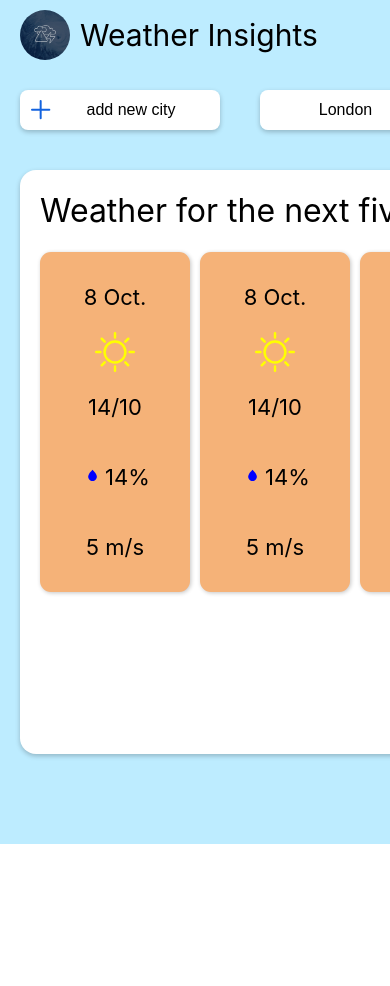
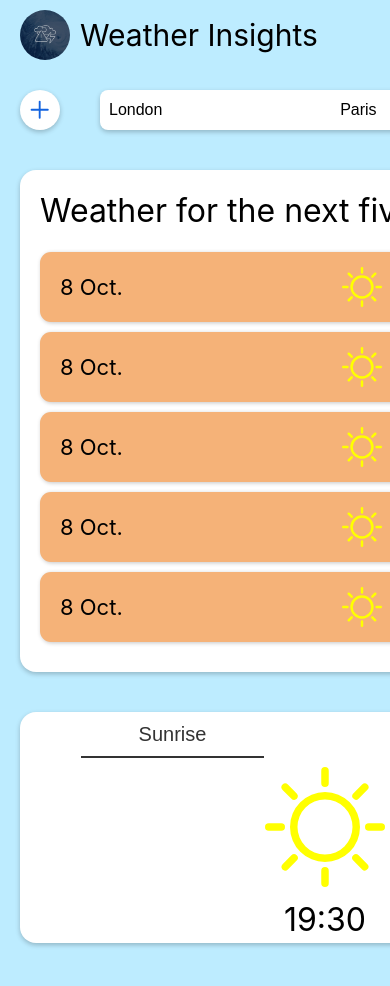
Before and after one commit to data-opser/weather-insights, a React (Create React App) app in the folder frontend/: page / in a window 390 px wide. Shown: the top 986 px of the page. Before the commit the page ends 844 px from the top, so only its background shows below. Built offline with nearby package versions, Linux system fonts and the light colour scheme.

Commit message:
media query main page

```diff
--- a/frontend/src/components/CityList.js
+++ b/frontend/src/components/CityList.js
@@ -46,6 +46,7 @@ function CityList() {
       >
         Kharkiv
       </button>
+
     </div>
   );
 }
--- a/frontend/src/components/Day.js
+++ b/frontend/src/components/Day.js
@@ -7,7 +7,7 @@ function Day() {
         <div className="day">
             <p>8 Oct.</p>
             <GoSun className="sun"/>
-            <p>14/10</p>
+            <p>14°/10°</p>
             <div className="rain">
                 <WiRaindrop className="raindrop"/>
                 <p>14%</p>
--- a/frontend/src/styles/AddCityButton.css
+++ b/frontend/src/styles/AddCityButton.css
@@ -43,3 +43,15 @@
     font-size: medium;
     padding-right: 10px;
 }
+
+
+@media only screen and (max-width: 700px) {
+    .add-city-button-text {
+        display: none;
+    }
+    .add-city-button {
+        justify-content: center;
+        min-width: 40px;
+        border-radius: 5em;
+    }
+}
--- a/frontend/src/styles/CityList.css
+++ b/frontend/src/styles/CityList.css
@@ -27,3 +27,17 @@
     background: linear-gradient(135deg, rgba(19,99,223,1) 0%, rgba(28,75,130,1) 100%);
     color: white;
 }
+
+@media only screen and (max-width: 1000px) {
+    .city-list button {
+        min-width: 100px;
+    }
+    .city-list {
+        width: 100%;
+    }
+}
+@media only screen and (max-width: 800px) {
+    .city-list button {
+        min-width: 50px;
+    }
+}
--- a/frontend/src/styles/Day.css
+++ b/frontend/src/styles/Day.css
@@ -31,3 +31,19 @@
     display: flex;
     align-items: center;
 }
+
+@media only screen and (max-width: 1300px) {
+    .day {
+      width: 20%;
+    }
+}
+@media only screen and (max-width: 800px) {
+    .day {
+      flex-direction: row;
+      justify-content: space-between;
+      padding: 0 20px;
+      margin: 0;
+      margin-bottom: 10px;
+      width: calc(100% - 40px);
+    }
+}
--- a/frontend/src/styles/Mainpage.css
+++ b/frontend/src/styles/Mainpage.css
@@ -31,6 +31,7 @@
 .days {
     grid-row: 2/4;
     grid-column: 1;
+    overflow: hidden;
 }
 
 .days h1 {
@@ -95,3 +96,29 @@
     font-weight: 400;
     font-style: normal;
 }
+
+@media only screen and (max-width: 1300px) {
+    .main-page {
+      min-width: 100%;
+    }
+}
+@media only screen and (max-width: 800px) {
+    .main-page {
+        grid-template-rows: 80px 2fr 1fr;
+        grid-template-columns: 50% 50%;
+
+    }
+    .days {
+        grid-row: 2;
+        grid-column: 1/3;
+    }
+    .sun-time {
+        grid-row: 3;
+        grid-column: 1;
+        min-width: 130px;
+    }
+    .day-table {
+
+        flex-direction: column;
+    }
+}
```
Also changed, not shown: frontend/src/styles/Header.css (+0 -30 lines).
